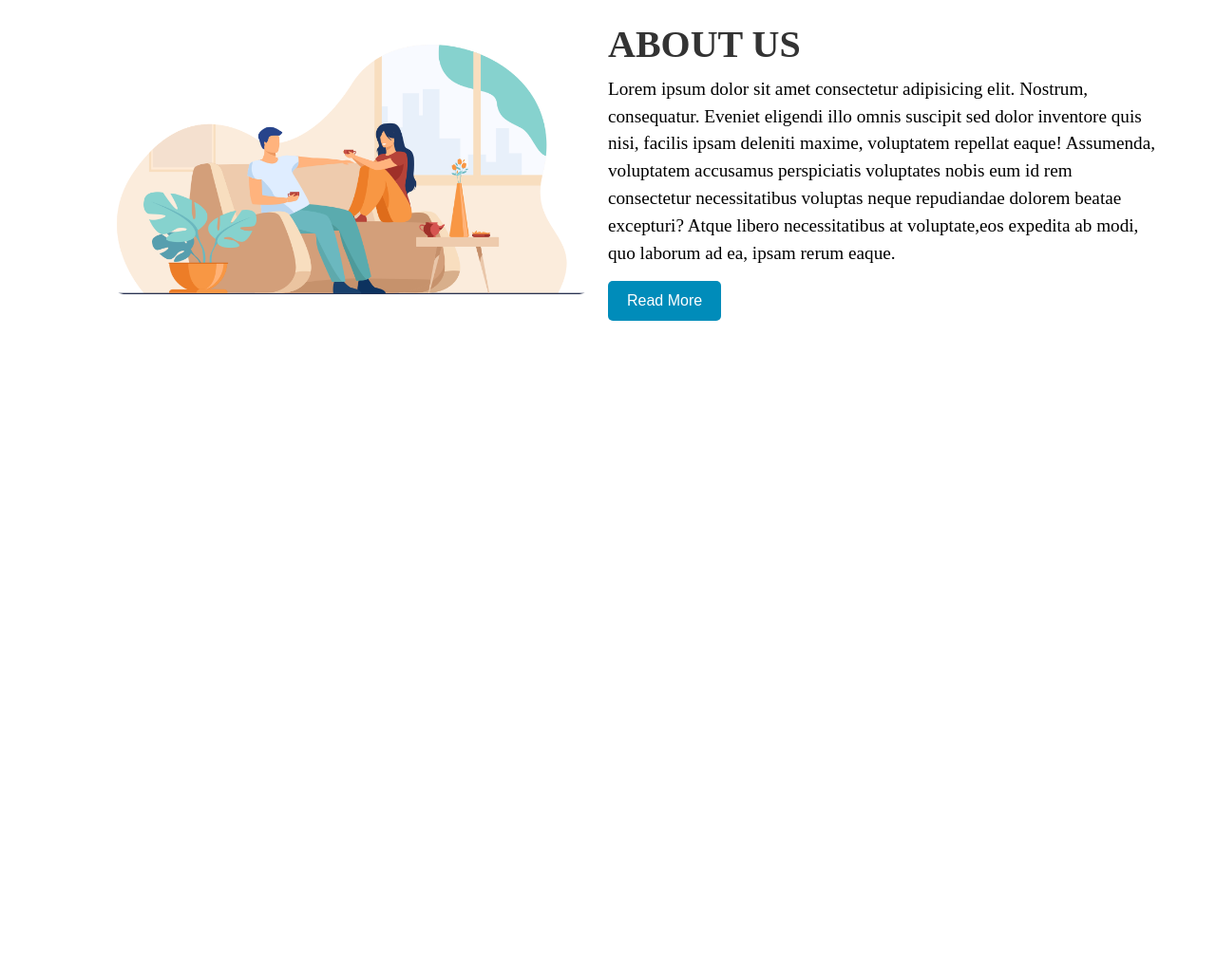
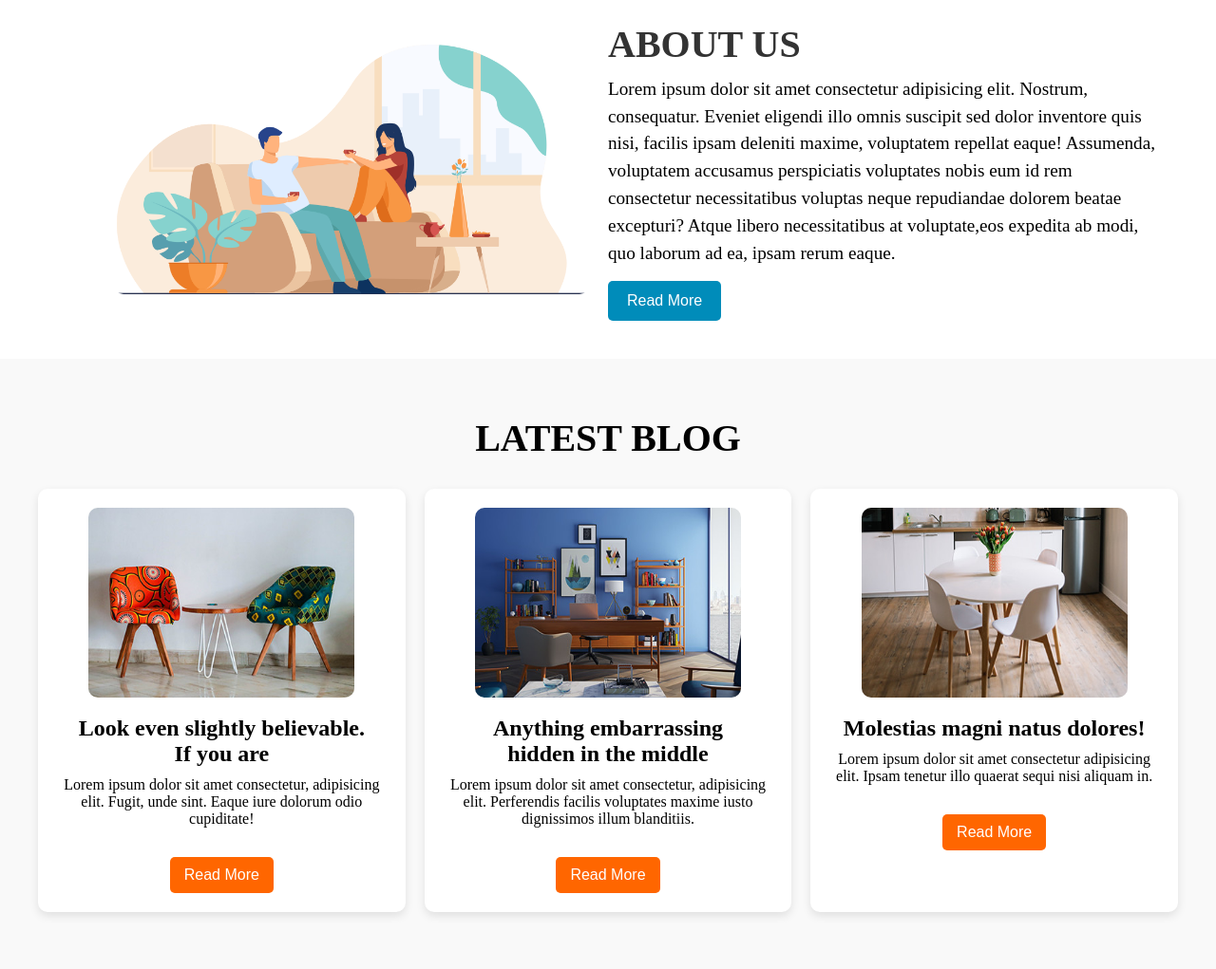
Before and after one commit to shahriartanjil/assignment-1, a plain HTML site: page index.html in a window 1280 px wide. Shown: the part 1369-2390 px from the top of the page at 95% size. Before the commit the page ends 1747 px from the top, so only its background shows below. Drawn offline with Linux system fonts and the light colour scheme.

Commit message:
complete blog section

```diff
--- a/index.html
+++ b/index.html
@@ -103,6 +103,33 @@
         </div>
     </section>
 
+    <!-- Blog Section -->
+    <section class="blog">
+        <h2>LATEST BLOG</h2>
+        <div class="blog-posts">
+            <div class="post">
+                <img src="assets/b1.jpg" alt="Blog 1">
+                <h3>Look even slightly believable.<br>If you are <br></h3>
+                <p>Lorem ipsum dolor sit amet consectetur, adipisicing elit. Fugit, unde sint. Eaque iure dolorum odio
+                    cupiditate!</p>
+                <button class="btn">Read More</button>
+            </div>
+            <div class="post">
+                <img src="assets/b2.jpg" alt="Blog 2">
+                <h3>Anything embarrassing <br>hidden in the middle<br></h3>
+                <p>Lorem ipsum dolor sit amet consectetur, adipisicing elit. Perferendis facilis voluptates maxime iusto
+                    dignissimos illum blanditiis.</p>
+                <button class="btn">Read More</button>
+            </div>
+            <div class="post">
+                <img src="assets/b3.jpg" alt="Blog 3">
+                <h3>Molestias magni natus dolores!</h3>
+                <p>Lorem ipsum dolor sit amet consectetur adipisicing elit. Ipsam tenetur illo quaerat sequi nisi
+                    aliquam in.</p>
+                <button class="btn">Read More</button>
+            </div>
+        </div>
+    </section>
 
 </body>
 
--- a/style.css
+++ b/style.css
@@ -1,4 +1,4 @@
-*{
+* {
     margin: 0px;
     padding: 0px;
 }
@@ -117,7 +117,8 @@ nav ul li a:hover {
     margin-bottom: 20px;
 }
 
-.hero-text .btn, .hero-text .btn-alt {
+.hero-text .btn,
+.hero-text .btn-alt {
     padding: 12px 20px;
     border: none;
     cursor: pointer;
@@ -170,7 +171,7 @@ nav ul li a:hover {
     margin-bottom: 30px;
 }
 
-.furniture-info{
+.furniture-info {
     padding-bottom: 20px;
 }
 
@@ -304,7 +305,85 @@ nav ul li a:hover {
     background: #0074A2;
 }
 
+/* ...Blog Section... */
+.blog {
+    text-align: center;
+    padding: 60px 20px;
+    background: #f9f9f9;
+}
 
+/* Blog Section Title */
+.blog h2 {
+    font-size: 2.5rem;
+    color: black;
+    margin-bottom: 30px;
+}
+
+/* Blog Posts Grid */
+.blog-posts {
+    display: grid;
+    grid-template-columns: repeat(3, minmax(300px, 1fr));
+    gap: 20px;
+    max-width: 1200px;
+    margin: auto;
+}
+
+/* Individual Blog Post Card */
+.post {
+    background: white;
+    padding: 20px;
+    border-radius: 10px;
+    box-shadow: 0px 4px 10px rgba(0, 0, 0, 0.1);
+    text-align: center;
+    transition: transform 0.3s ease, box-shadow 0.3s ease;
+}
+
+/* Blog Image */
+.post img {
+    width: 100%;
+    max-width: 280px;
+    height: 200px;
+    border-radius: 10px;
+    margin-bottom: 15px;
+}
+
+/* Blog Title */
+.post h3 {
+    font-size: 1.5rem;
+    color: black;
+    margin-bottom: 10px;
+}
+
+/* Blog Description */
+.post p {
+    font-size: 1rem;
+    color: black;
+    margin-bottom: 15px;
+
+}
+
+/* Read More Button */
+.post .btn {
+    padding: 10px 15px;
+    border: none;
+    background: #ff6600;
+    color: white;
+    font-size: 1rem;
+    cursor: pointer;
+    border-radius: 5px;
+    margin-top: 16px;
+}
+
+.post .btn:hover {
+    background: #1768aa;
+    /* Darker orange on hover */
+}
+
+/* Hover Effect */
+.post:hover {
+    transform: translateY(-5px);
+    box-shadow: 0px 6px 15px rgba(0, 0, 0, 0.15);
+}
 
 
 
@@ -361,3 +440,19 @@ nav ul li a:hover {
         text-align: center;
     }
 }
+
+/*for blog section*/
+@media (max-width: 768px) {
+    .blog-posts {
+        grid-template-columns: repeat(auto-fit, minmax(250px, 1fr));
+        /* Adjust for smaller screens */
+    }
+
+    .post img {
+        max-width: 220px;
+    }
+
+    .blog h2 {
+        font-size: 2rem
+    }
+}
```
